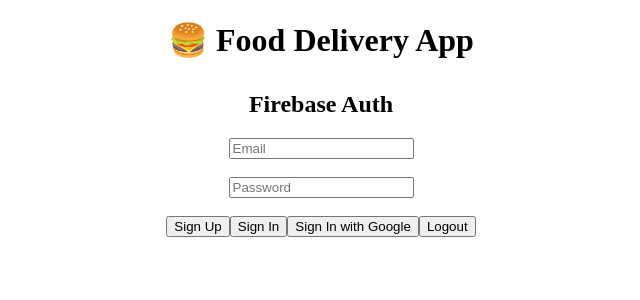
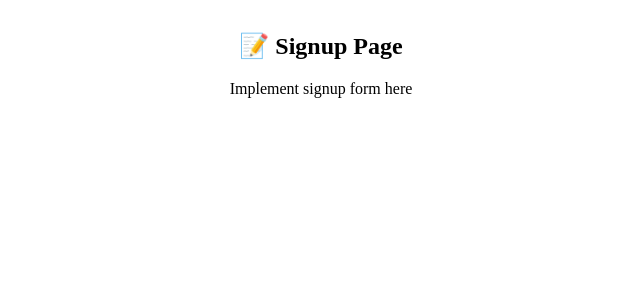
Before and after one commit to ChanduSpace/foodApp, a React (Vite) app: page /signup in a window 1280 px wide. Shown: the top 300 px of the page, without its empty margins (319-959 px from the left). Built offline with nearby package versions, Linux system fonts and the light colour scheme.

Commit message:
Add React Router and create Home, Login, and Signup pages

```diff
--- a/package.json
+++ b/package.json
@@ -12,7 +12,8 @@
   "dependencies": {
     "firebase": "^11.6.0",
     "react": "^19.0.0",
-    "react-dom": "^19.0.0"
+    "react-dom": "^19.0.0",
+    "react-router-dom": "^7.5.0"
   },
   "devDependencies": {
     "@eslint/js": "^9.21.0",
--- a/src/App.jsx
+++ b/src/App.jsx
@@ -1,11 +1,17 @@
-import Auth from "./components/Auth";
+import { BrowserRouter as Router, Routes, Route } from "react-router-dom";
+import Home from "./pages/Home";
+import Login from "./pages/Login";
+import Signup from "./pages/Signup";
 
 function App() {
   return (
-    <div>
-      <h1 style={{ textAlign: "center" }}>🍔 Food Delivery App</h1>
-      <Auth />
-    </div>
+    <Router>
+      <Routes>
+        <Route path="/" element={<Home />} />
+        <Route path="/login" element={<Login />} />
+        <Route path="/signup" element={<Signup />} />
+      </Routes>
+    </Router>
   );
 }
 
--- /dev/null
+++ b/src/pages/Home.jsx
@@ -0,0 +1,10 @@
+function Home() {
+  return (
+    <div style={{ textAlign: "center", marginTop: "2rem" }}>
+      <h2>🏠 Home Page</h2>
+      <p>Welcome to the Food Delivery App</p>
+    </div>
+  );
+}
+
+export default Home;
--- /dev/null
+++ b/src/pages/Login.jsx
@@ -0,0 +1,10 @@
+function Login() {
+  return (
+    <div style={{ textAlign: "center", marginTop: "2rem" }}>
+      <h2>🔐 Login Page</h2>
+      <p>Implement login form here</p>
+    </div>
+  );
+}
+
+export default Login;
--- /dev/null
+++ b/src/pages/Signup.jsx
@@ -0,0 +1,10 @@
+function Signup() {
+  return (
+    <div style={{ textAlign: "center", marginTop: "2rem" }}>
+      <h2>📝 Signup Page</h2>
+      <p>Implement signup form here</p>
+    </div>
+  );
+}
+
+export default Signup;
```
Also changed, not shown: 2 other files (tests, documents, lock files or other folders).
